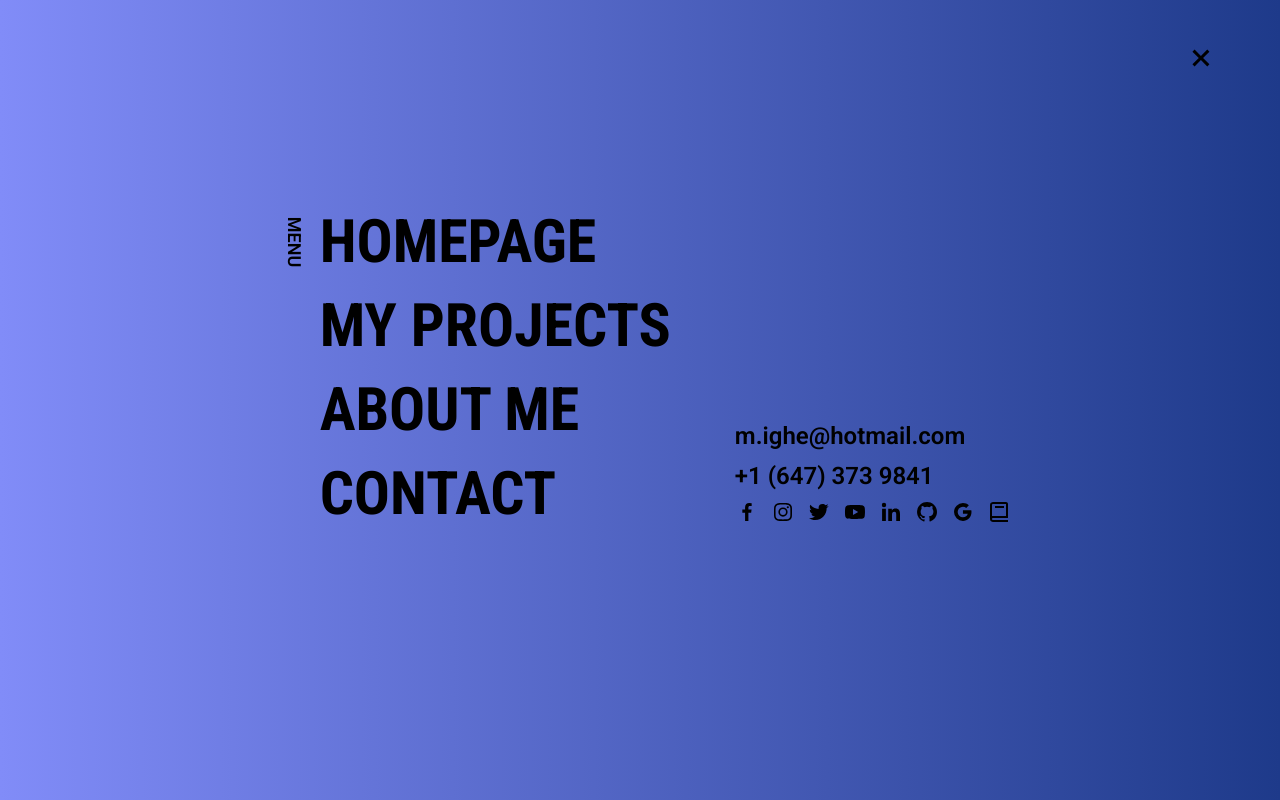
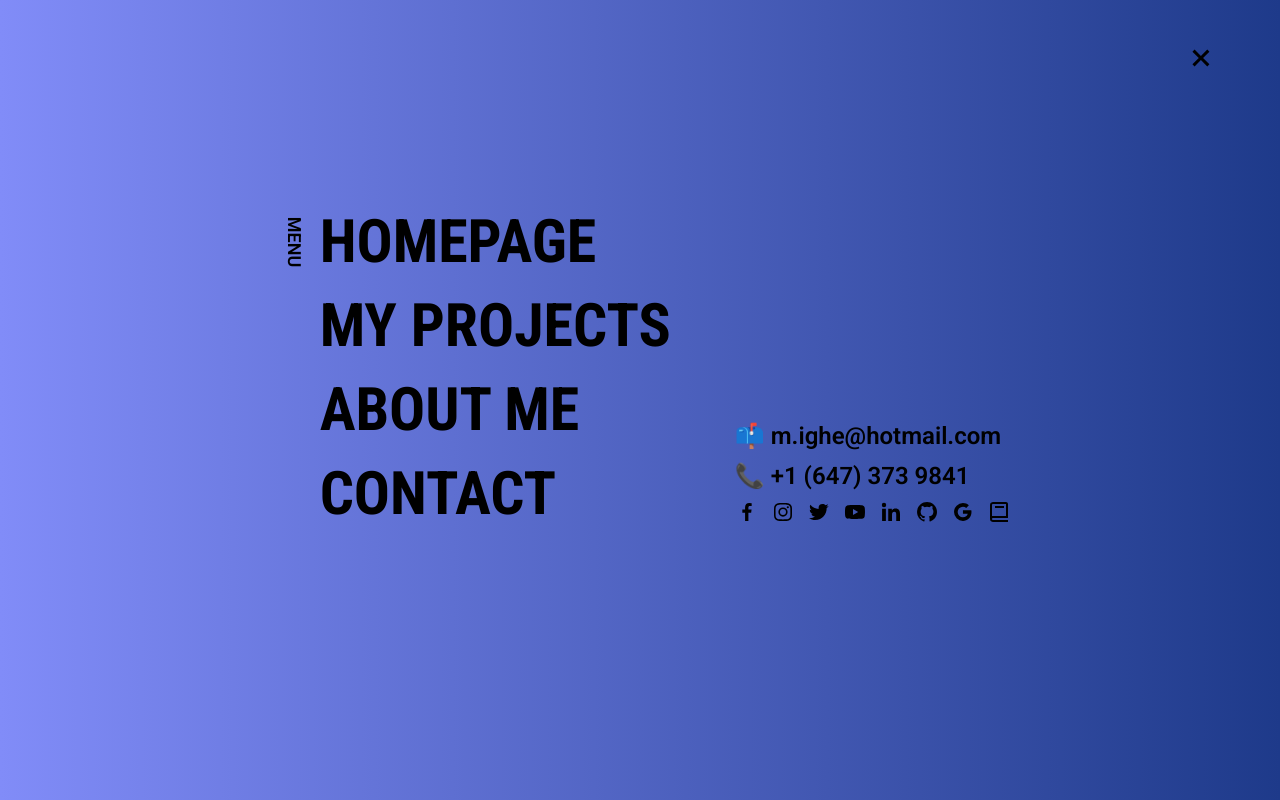
Before and after one commit to katarighe/my-portfolio-website, a React (Vite) app: page / in a window 1280 px wide. Both pictures are taken after a click on the button "Open main menu". Shown: the top 800 px of the page. Built offline with nearby package versions, Linux system fonts and the light colour scheme.

Commit message:
Add emojis for the Navbar

```diff
--- a/src/layouts/Navbar.jsx
+++ b/src/layouts/Navbar.jsx
@@ -110,8 +110,8 @@ function Navbar() {
                   ))}
                 </ul>
                 <aside className="space-y-2 flex flex-col text-2xl font-semibold relative self-start md:self-end font-robotoOriginal">
-                  <a href="mailto: m.ighe@hotmail.com" className="hover:scale-110 transition-transform duration-300">m.ighe@hotmail.com</a>
-                  <a href="https://api.whatsapp.com/send?phone=16473739841" className="hover:scale-110 transition-transform duration-300">+1 (647) 373 9841</a>
+                  <a href="mailto: m.ighe@hotmail.com" className="hover:scale-110 transition-transform duration-300">📫 m.ighe@hotmail.com</a>
+                  <a href="https://api.whatsapp.com/send?phone=16473739841" className="hover:scale-110 transition-transform duration-300">📞 +1 (647) 373 9841</a>
                   <span className="flex gap-3 text-2xl">
                     <a href="http://facebook.com/katarighe" className="hover:scale-110 transition-transform duration-300"><BiLogoFacebook /></a>
                     <a href="http://instagram.com/m.ighe" className="hover:scale-110 transition-transform duration-300"><BiLogoInstagram /></a>
```
